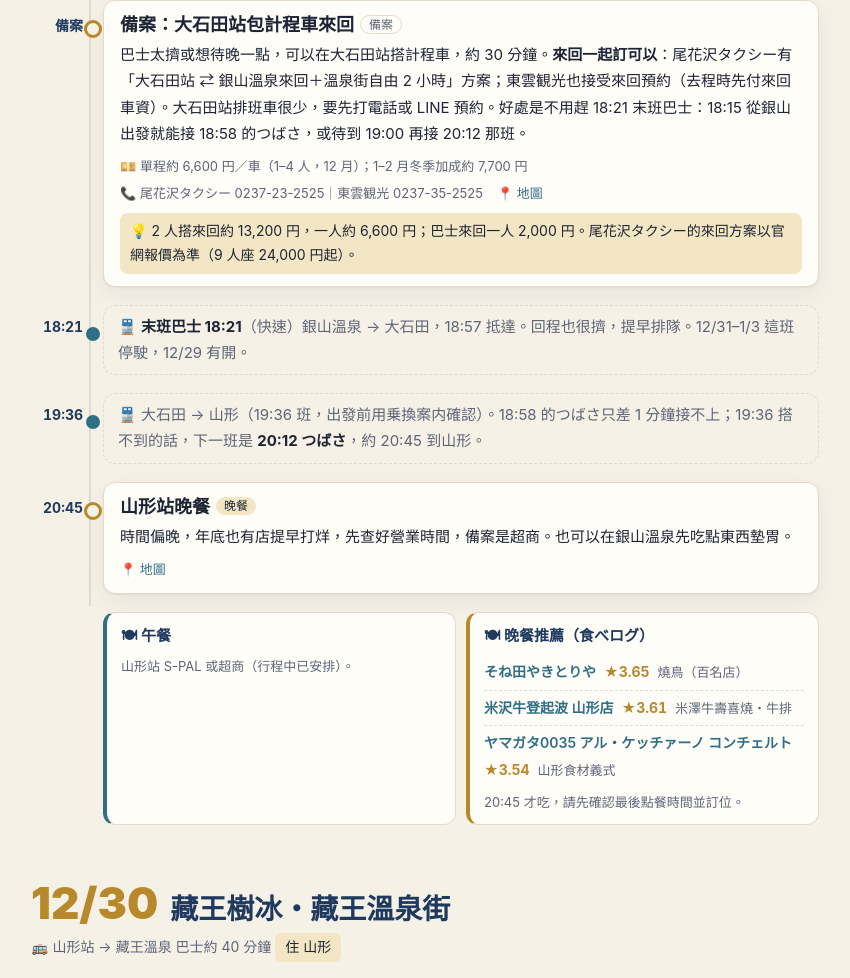
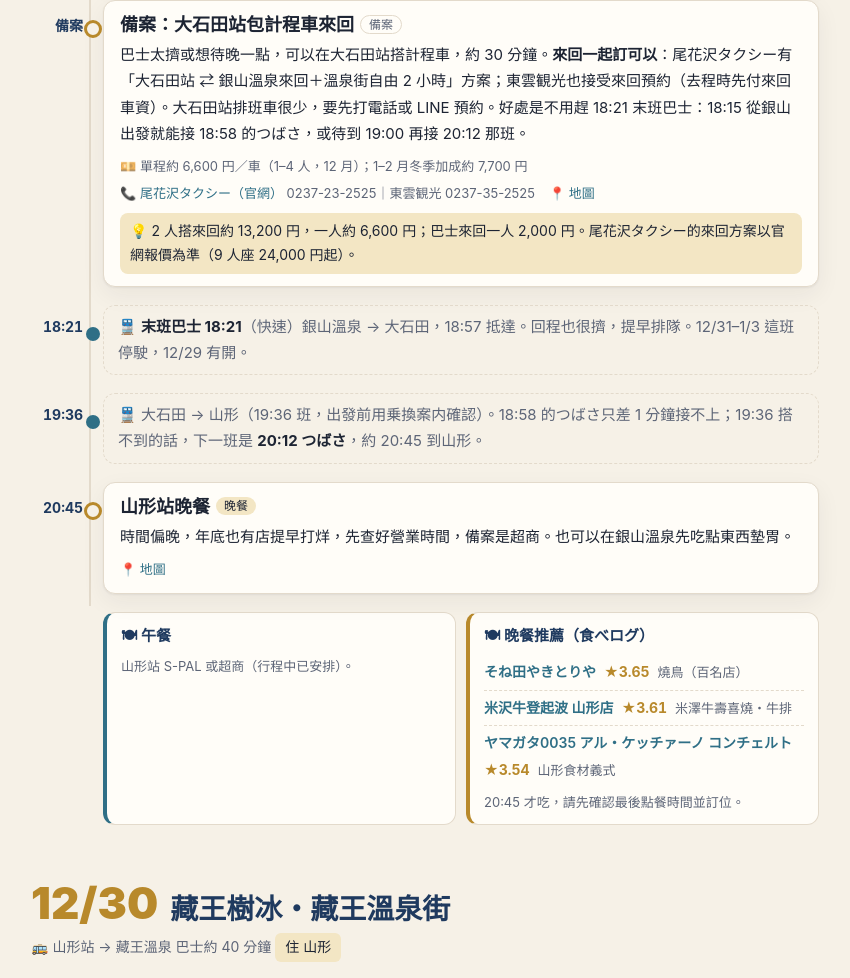
Before and after one commit to NexusX3/tokyo-tohoku-nagoya, a plain HTML site: page index.html in a window 1280 px wide. Shown: the part 10481-11459 px from the top of the page, without its empty margins (215-1065 px from the left). Drawn offline with Linux system fonts and the light colour scheme.

Commit message:
Add Obanazawa Taxi website link
Co-Authored-By: Claude Opus 5.5 <noreply@anthropic.com>
Claude-Session: https://claude.ai/code/session_01GsSjwjdvJmPbbfNcUsScwE

```diff
--- a/index.html
+++ b/index.html
@@ -456,7 +456,7 @@ const DAYS = [
      p:{zh:'巴士太擠或想待晚一點，可以在大石田站搭計程車，約 30 分鐘。<strong>來回一起訂可以</strong>：尾花沢タクシー有「大石田站 ⇄ 銀山溫泉來回＋溫泉街自由 2 小時」方案；東雲観光也接受來回預約（去程時先付來回車資）。大石田站排班車很少，要先打電話或 LINE 預約。好處是不用趕 18:21 末班巴士：18:15 從銀山出發就能接 18:58 的つばさ，或待到 19:00 再接 20:12 那班。',
         ja:'バスが混んでいる時や遅くまで滞在したい時は、大石田駅からタクシーで約30分。<strong>往復での予約も可能</strong>：尾花沢タクシーには「大石田駅 ⇄ 銀山温泉の往復＋温泉街で2時間自由散策」のコースがあり、東雲観光も往復予約に対応（往路で往復分を支払い）。大石田駅に待機車は少ないので、電話やLINEで事前予約を。18:21の最終バスに縛られず、18:15に銀山を出れば18:58のつばさに、19:00までいれば20:12のつばさに乗れます。'},
      meta:[{zh:'💴 單程約 6,600 円／車（1–4 人，12 月）；1–2 月冬季加成約 7,700 円',ja:'💴 片道 約6,600円／台（1〜4名、12月）。1〜2月は冬季割増で約7,700円'},
-           {zh:'📞 尾花沢タクシー 0237-23-2525｜東雲観光 0237-35-2525',ja:'📞 尾花沢タクシー 0237-23-2525｜東雲観光 0237-35-2525'}],
+           {zh:'📞 <a href="https://obanazawataxi.net/tourism" target="_blank" rel="noopener">尾花沢タクシー（官網）</a> 0237-23-2525｜東雲観光 0237-35-2525',ja:'📞 <a href="https://obanazawataxi.net/tourism" target="_blank" rel="noopener">尾花沢タクシー（公式サイト）</a> 0237-23-2525｜東雲観光 0237-35-2525'}],
      q:'大石田駅',
      tip:{zh:'💡 2 人搭來回約 13,200 円，一人約 6,600 円；巴士來回一人 2,000 円。尾花沢タクシー的來回方案以官網報價為準（9 人座 24,000 円起）。',
           ja:'💡 2人で往復約13,200円（1人約6,600円）、バスなら往復1人2,000円。尾花沢タクシーの往復コースは公式サイトの料金を確認（ジャンボ24,000円〜）。'}},
```
